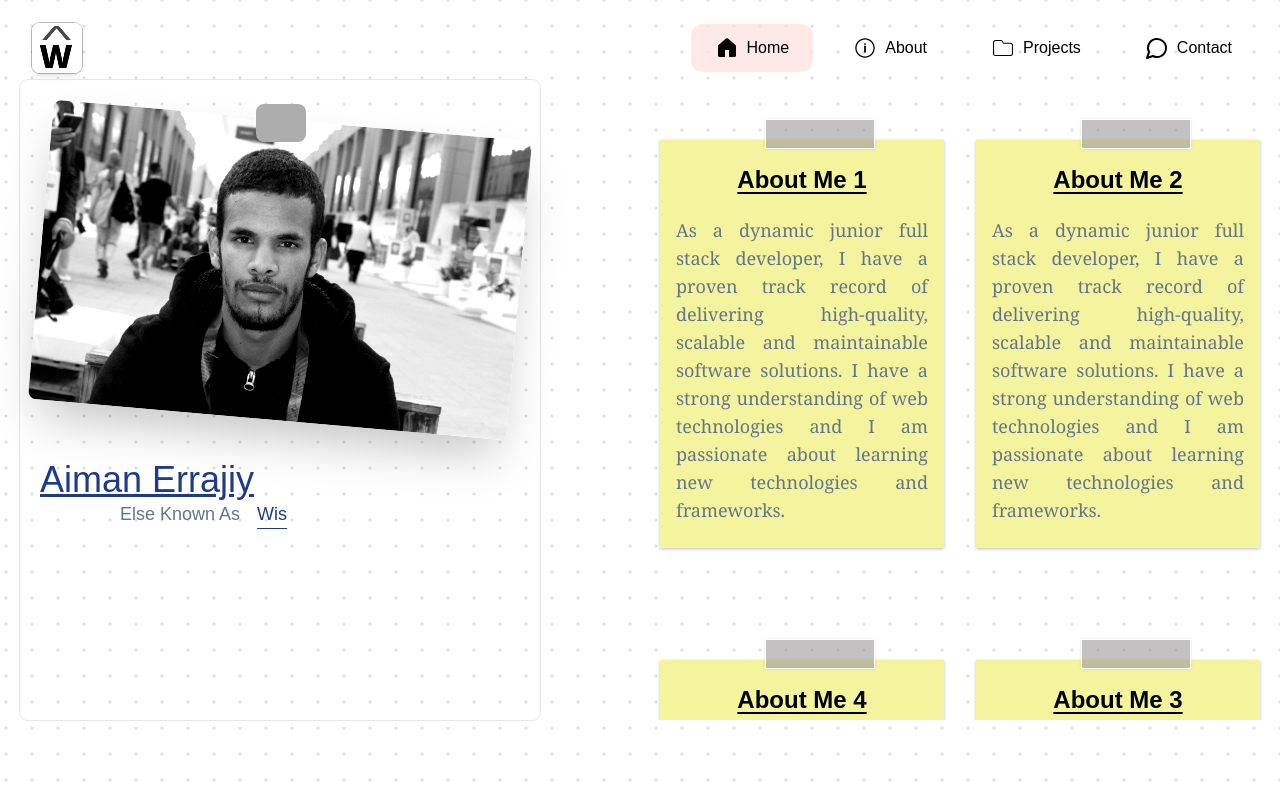
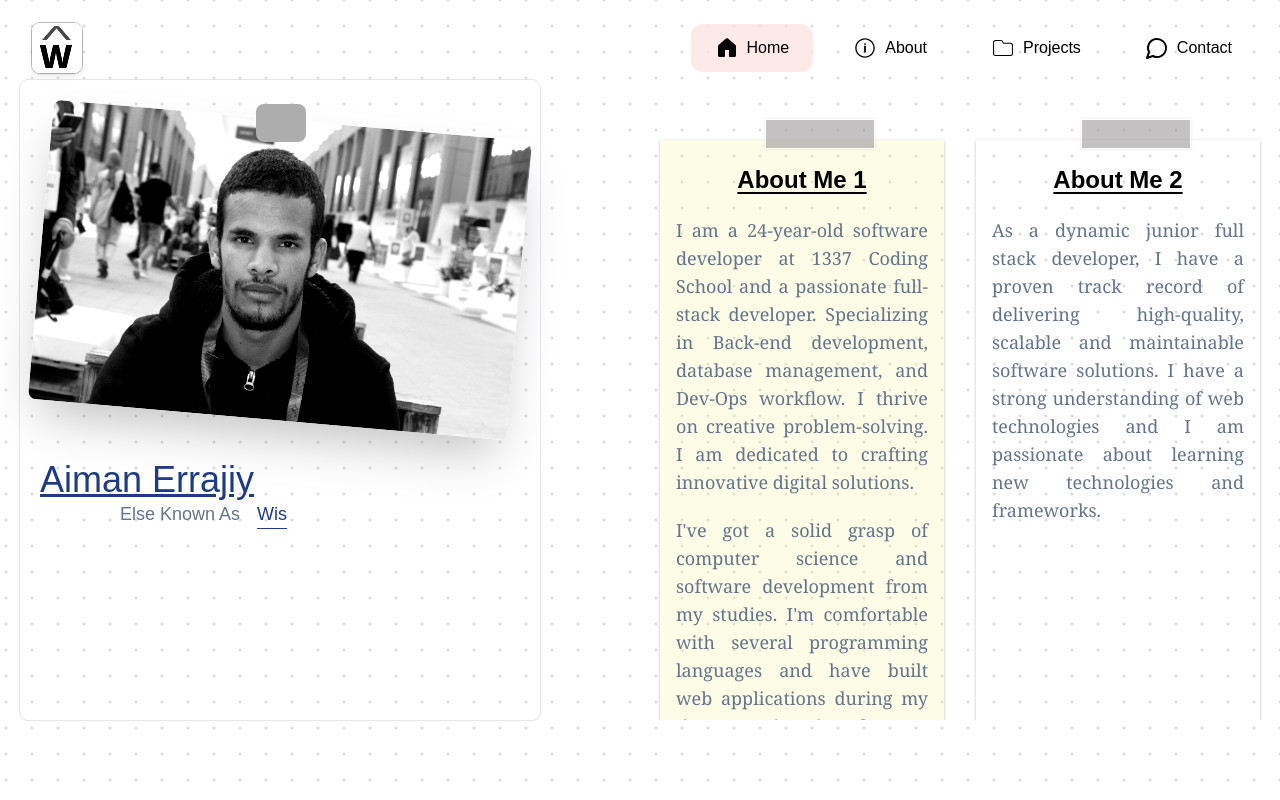
Before and after one commit to wis-aerrajiy/Portfolio, a React (Vite) app: page /about in a window 1280 px wide. Built offline with nearby package versions, Linux system fonts and the light colour scheme; grey boxes are pictures that could not be loaded; a web font is replaced by a local one.

Commit message:
tldraw design

```diff
--- a/package.json
+++ b/package.json
@@ -12,8 +12,10 @@
   "dependencies": {
     "react": "^18.2.0",
     "react-dom": "^18.2.0",
+    "react-draggable": "^4.4.6",
     "react-icons": "^5.2.1",
     "react-router-dom": "^6.23.1",
+    "react-transition-group": "^4.4.5",
     "react-type-animation": "^3.2.0"
   },
   "devDependencies": {
--- a/src/index.css
+++ b/src/index.css
@@ -20,8 +20,8 @@ html,
 * {
 
     font-family: 'Solway', 'Solway Placeholder', sans-serif;
-  /* font-weight: 900;
-    font-style: normal; */
+    /* font-weight: 900; */
+    font-style: normal;
 }
 
 
@@ -40,7 +40,7 @@ html,
 .stickyNote {
     position: relative;
     -webkit-box-shadow: #DDD 0px 1px 2px;
-  background-color: #F4F39E;
+    /* background-color: #F4F39E; */
     /* border-color: #DEE184; */
     /* color: #47576B; */
     margin: 2.5em 0px;
--- a/src/pages/Components/AboutSection.tsx
+++ b/src/pages/Components/AboutSection.tsx
@@ -8,6 +8,8 @@ import { SiLinkedin } from "react-icons/si";
 import { FaTwitter } from "react-icons/fa";
 import { FaPhoneAlt } from "react-icons/fa";
 import { MdEmail } from "react-icons/md";
+import Draggable from 'react-draggable';
+import { CSSTransition } from 'react-transition-group';
 
 const socials = [
     { id: 0, link: '', icon: FaGithub },
@@ -19,6 +21,11 @@ const PersonalInfo = [
     { id: 0, icon: FaPhoneAlt, info: '+212 658506376' },
     { id: 1, icon: MdEmail, info: 'aerrajiy.intra@gmail.com' },
 ]
+
+// function alert the id of the clicked element
+function handleClick(element: any) {
+    console.log(element);
+}
 
 const AboutSection = () => {
     return (
@@ -41,7 +48,8 @@ const AboutSection = () => {
                             </p>
 
                         </div>
-{/*
+                        {
+                            /*
                             <div>
                                 <ul className='flex justify-between items-center space-x-20 mt-10'>
                                     {
@@ -63,24 +71,44 @@ const AboutSection = () => {
                                         ))
                                     }
                                 </ul>
-                        </div> */}
+                            </div> */
+                        }
                     </div>
 
                     <div
-                        className='grid grid-cols-1 gap-4 sm:grid-cols-2 md:grid-cols-2 md:gap-8 lg:grid-cols-2 md:overflow-scroll myscrollbar max-w-[90vw] min-w-[90vw] lg:min-w-[50vw] lg:max-w-[50vw] md:h-[80vh]  rounded-lg  p-5 mx-5'
+                        className='relative grid grid-cols-1 gap-4 sm:grid-cols-2 md:grid-cols-2 md:gap-8 lg:grid-cols-2 md:overflow-scroll myscrollbar max-w-[90vw] min-w-[90vw] lg:min-w-[50vw] lg:max-w-[50vw] md:h-[80vh]  rounded-lg  p-5 mx-5'
                     >
 
-                        <div className="flex flex-col stickyNote taped space-y-5 shadow-md ring ring-red-600">
+                        <CSSTransition in={true} timeout={200} classNames="my-transition">
+                            <Draggable
+                            allowAnyClick={true}
+                            bounds="parent"
+                            defaultPosition={{ x: 0, y: 0 }}
+                            disabled={true}
+                            >
+                                <div
+                                    className="flex flex-col stickyNote taped space-y-5 shadow-md ring ring-red-600 bg-[#F4F39E]/25"
+                                >
                                     <div className='flex justify-center items-center w-full'>
                                         <h1 className='underline underline-offset-4 font-extrabold text-2xl md:rotate-[0deg]' >About Me 1</h1>
                                     </div>
 
-                            <div className="flex flex-col">
+                                    <div className="flex flex-col gap-5">
                                         <p className="text-lg text-slate-500 text-justify font-serif">
-                                As a dynamic junior full stack developer, I have a proven track record of delivering high-quality, scalable and maintainable software solutions. I have a strong understanding of web technologies and I am passionate about learning new technologies and frameworks.
+                                            I am a 24-year-old software developer at 1337 Coding School and a passionate full-stack developer.
+                                            Specializing in Back-end development, database management, and Dev-Ops workflow.
+                                            I thrive on creative problem-solving. I am dedicated to crafting innovative digital solutions.
+                                        </p>
+                                        <p className="text-lg text-slate-500 text-justify font-serif">
+                                            I've got a solid grasp of computer science and software development from my studies.
+                                            I'm comfortable with several programming languages and have built web applications during my time at university.
+                                            Plus, I'm familiar with tools like Git, Docker, and Kubernetes, which I've used in projects and assignments.
                                         </p>
                                     </div>
                                 </div>
+
+                            </Draggable>
+                        </CSSTransition>
 
                         <div className="flex flex-col stickyNote taped space-y-5">
                             <div className='flex justify-center items-center w-full'>
```
Also changed, not shown: 1 other file (tests, documents, lock files or other folders). Lines whose indentation alone changed are shown as unchanged.
